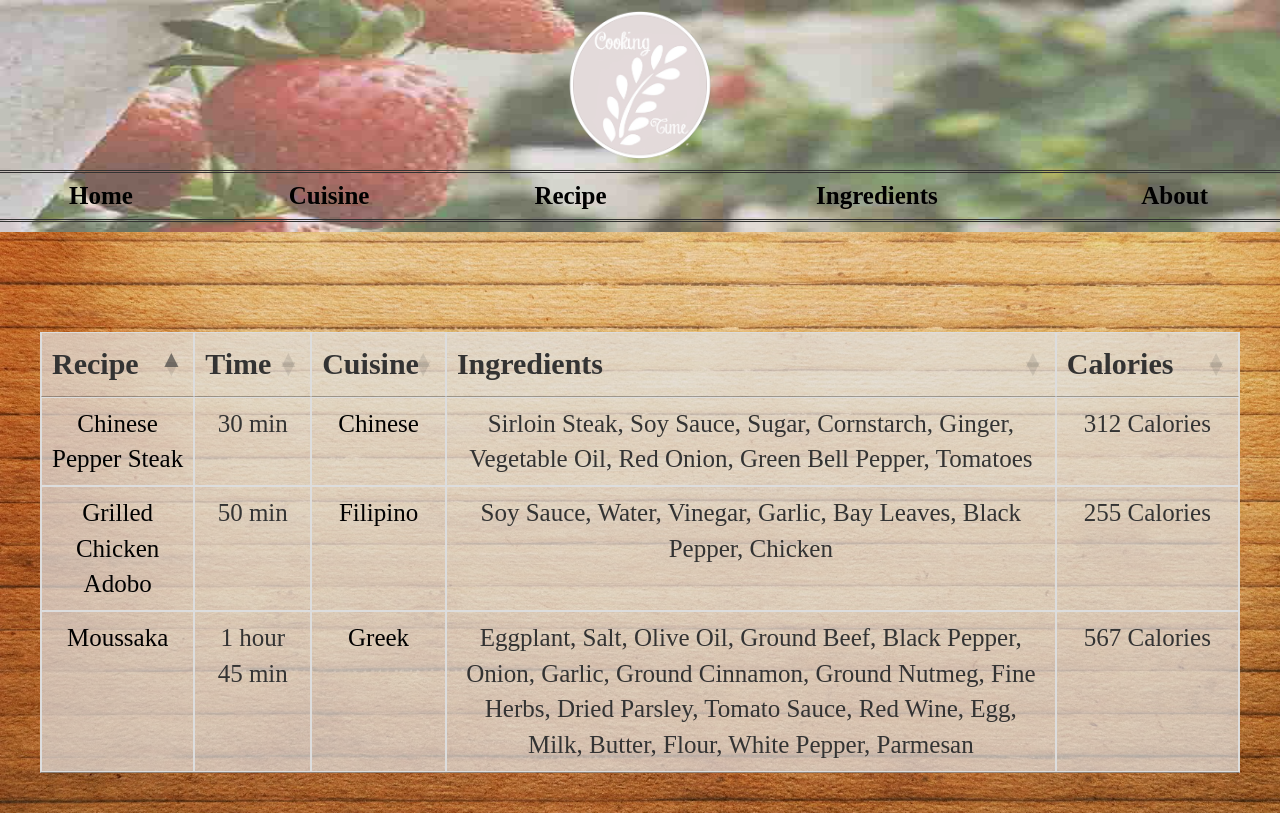
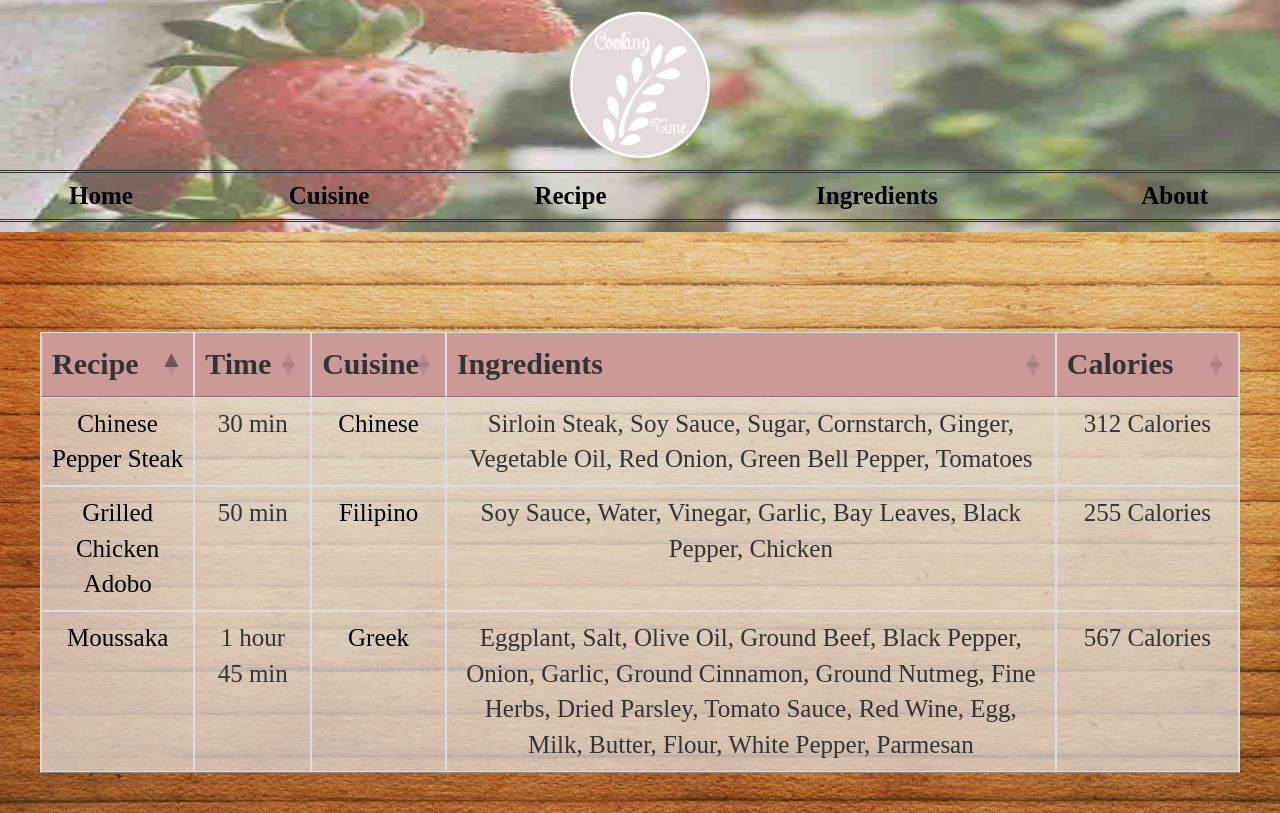
Before and after one commit to MasahiroWard/cs329e-idb, a Flask app: page /recipe in a window 1280 px wide. Shown: the top 813 px of the page. Run offline with Flask 2, Linux system fonts and the light colour scheme; some libraries are stand-ins or nearby versions; some web fonts are replaced.

Commit message:
changed tables so that the sorting arrows were more visible according to comments from project 4

```diff
--- a/static/css/modelstyle.css
+++ b/static/css/modelstyle.css
@@ -33,4 +33,5 @@ table#model {
 
 table#model th {
 	font-size: 30px;
+	background-color:#cc9999;
 }
```
